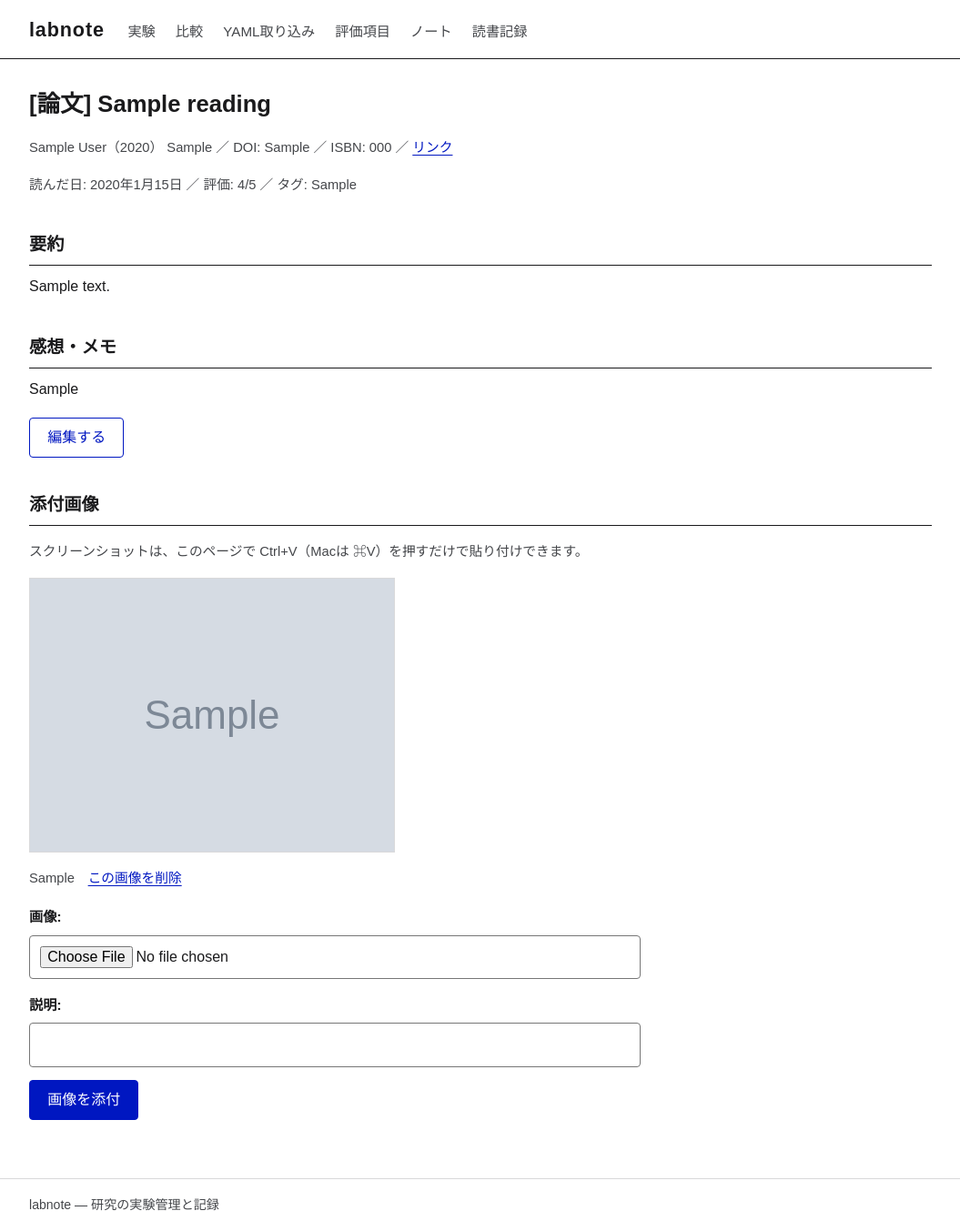
After one commit to riku213/labnote, a Django app: page /readings/1/ in a window 1280 px wide. The commit adds this page. Shown: the whole page at 91% size, without its empty margins (112-1167 px from the left). Run offline with Django 5.2, Linux system fonts and the light colour scheme; tables that the repository leaves empty hold one stand-in row (values such as "Sample post"); grey boxes marked "Sample" are stand-in pictures.

Commit message:
読書記録に画像添付とクリップボード貼り付けを追加（詳細画面新設、一覧サムネイル表示）
Co-authored-by: Muse

```diff
--- a/records/templates/records/base.html
+++ b/records/templates/records/base.html
@@ -98,5 +98,27 @@ footer.site .inner { max-width: 1024px; margin: 0 auto; padding: 1rem; }
 {% block content %}{% endblock %}
 </main>
 <footer class="site"><div class="inner">labnote — 研究の実験管理と記録</div></footer>
+<script>
+// クリップボードの画像を Ctrl+V / ⌘V で貼り付けると、対象フォームに添付して送信する
+document.addEventListener('paste', function (e) {
+  var form = document.querySelector('form.paste-target');
+  if (!form) return;
+  var input = form.querySelector('input[type="file"]');
+  if (!input) return;
+  var items = (e.clipboardData || {}).items || [];
+  for (var i = 0; i < items.length; i++) {
+    if (items[i].type.indexOf('image/') === 0) {
+      var file = items[i].getAsFile();
+      if (!file) continue;
+      var dt = new DataTransfer();
+      dt.items.add(file);
+      input.files = dt.files;
+      e.preventDefault();
+      form.submit();
+      return;
+    }
+  }
+});
+</script>
 </body>
 </html>
--- a/records/templates/records/experiment_detail.html
+++ b/records/templates/records/experiment_detail.html
@@ -36,13 +36,14 @@
 {% if experiment.memo %}<h2>メモ</h2><pre class="body">{{ experiment.memo }}</pre>{% endif %}
 
 <h2>添付画像</h2>
+<p class="meta">スクリーンショットは、このページで Ctrl+V（Macは ⌘V）を押すだけで貼り付けできます。</p>
 {% for a in experiment.attachments.all %}
 <figure>
 <img class="att" src="{{ a.image.url }}" alt="{{ a.caption }}">
 <figcaption>{{ a.caption }}　<a href="{% url 'records:attachment_delete' a.pk %}">この画像を削除</a></figcaption>
 </figure>
 {% empty %}<p>添付画像はまだありません</p>{% endfor %}
-<form method="post" enctype="multipart/form-data">
+<form method="post" enctype="multipart/form-data" class="paste-target">
 {% csrf_token %}{{ attachment_form.as_p }}
 <button class="btn" type="submit">画像を添付</button>
 </form>
--- /dev/null
+++ b/records/templates/records/reading_detail.html
@@ -0,0 +1,26 @@
+{% extends 'records/base.html' %}
+{% block content %}
+<h1>[{{ reading.get_item_type_display }}] {{ reading.title }}</h1>
+<p class="meta">{{ reading.authors }}{% if reading.year %}（{{ reading.year }}）{% endif %} {{ reading.venue }}
+{% if reading.doi %} ／ DOI: {{ reading.doi }}{% endif %}{% if reading.isbn %} ／ ISBN: {{ reading.isbn }}{% endif %}
+{% if reading.url %} ／ <a href="{{ reading.url }}">リンク</a>{% endif %}</p>
+<p class="meta">{% if reading.read_date %}読んだ日: {{ reading.read_date }}{% endif %}
+{% if reading.rating %} ／ 評価: {{ reading.rating }}/5{% endif %}
+{% if reading.tags %} ／ タグ: {{ reading.tags }}{% endif %}</p>
+{% if reading.summary %}<h2>要約</h2><pre class="body">{{ reading.summary }}</pre>{% endif %}
+{% if reading.impression %}<h2>感想・メモ</h2><pre class="body">{{ reading.impression }}</pre>{% endif %}
+<p><a class="btn secondary" href="{% url 'records:reading_edit' reading.pk %}">編集する</a></p>
+
+<h2>添付画像</h2>
+<p class="meta">スクリーンショットは、このページで Ctrl+V（Macは ⌘V）を押すだけで貼り付けできます。</p>
+{% for a in reading.attachments.all %}
+<figure>
+<img class="att" src="{{ a.image.url }}" alt="{{ a.caption }}">
+<figcaption>{{ a.caption }}　<a href="{% url 'records:attachment_delete' a.pk %}">この画像を削除</a></figcaption>
+</figure>
+{% empty %}<p>添付画像はまだありません</p>{% endfor %}
+<form method="post" enctype="multipart/form-data" class="paste-target">
+{% csrf_token %}{{ attachment_form.as_p }}
+<button class="btn" type="submit">画像を添付</button>
+</form>
+{% endblock %}
--- a/records/templates/records/reading_list.html
+++ b/records/templates/records/reading_list.html
@@ -20,15 +20,15 @@
 <p class="meta">{{ readings|length }} 件</p>
 {% for r in readings %}
 <div class="candidate">
-{% if r.cover_url %}<img class="cover" src="{{ r.cover_url }}" alt="表紙">{% endif %}
+{% if r.cover_url %}<img class="cover" src="{{ r.cover_url }}" alt="表紙">{% elif r.attachments.first %}<img class="cover" src="{{ r.attachments.first.image.url }}" alt="添付画像">{% endif %}
 <div class="info">
-<h3 style="margin-top:0;">[{{ r.get_item_type_display }}] {{ r.title }}</h3>
+<h3 style="margin-top:0;">[{{ r.get_item_type_display }}] <a href="{% url 'records:reading_detail' r.pk %}">{{ r.title }}</a></h3>
 <p class="meta">{{ r.authors }}{% if r.year %}（{{ r.year }}）{% endif %} {{ r.venue }}
 {% if r.doi %} ／ DOI: {{ r.doi }}{% endif %}{% if r.isbn %} ／ ISBN: {{ r.isbn }}{% endif %}
 {% if r.read_date %} ／ 読んだ日: {{ r.read_date }}{% endif %}{% if r.rating %} ／ 評価: {{ r.rating }}/5{% endif %}</p>
 {% if r.summary %}<h4>要約</h4><pre class="body">{{ r.summary }}</pre>{% endif %}
 {% if r.impression %}<h4>感想・メモ</h4><pre class="body">{{ r.impression }}</pre>{% endif %}
-<p><a href="{% url 'records:reading_edit' r.pk %}">編集する</a></p>
+<p><a href="{% url 'records:reading_detail' r.pk %}">詳細・画像</a>　<a href="{% url 'records:reading_edit' r.pk %}">編集する</a></p>
 </div>
 </div>
 {% empty %}<p>条件に合う読書記録がありません</p>{% endfor %}
--- a/records/urls.py
+++ b/records/urls.py
@@ -19,6 +19,7 @@ urlpatterns = [
     path('notes/new/', views.note_create, name='note_create'),
     path('readings/', views.reading_list, name='reading_list'),
     path('readings/stats/', views.reading_stats, name='reading_stats'),
+    path('readings/<int:pk>/', views.reading_detail, name='reading_detail'),
     path('readings/<int:pk>/edit/', views.reading_edit, name='reading_edit'),
     path('readings/search/', views.reading_search, name='reading_search'),
     path('readings/new/', views.reading_create, name='reading_create'),
--- a/records/views.py
+++ b/records/views.py
@@ -123,6 +123,8 @@ def attachment_delete(request, pk):
     back_pk = None
     if attachment.experiment_id:
         back, back_pk = "records:experiment_detail", attachment.experiment_id
+    elif attachment.reading_id:
+        back, back_pk = "records:reading_detail", attachment.reading_id
     if request.method == "POST":
         attachment.image.delete(save=False)
         attachment.delete()
@@ -255,6 +257,23 @@ def reading_list(request):
         "sort": sort, "sorts": SORTS})
 
 
+def reading_detail(request, pk):
+    reading = get_object_or_404(
+        Reading.objects.prefetch_related("attachments"), pk=pk)
+    if request.method == "POST":
+        form = AttachmentForm(request.POST, request.FILES)
+        if form.is_valid():
+            att = form.save(commit=False)
+            att.reading = reading
+            att.save()
+            messages.success(request, "画像を添付しました")
+            return redirect("records:reading_detail", pk=pk)
+    else:
+        form = AttachmentForm()
+    return render(request, "records/reading_detail.html",
+                  {"reading": reading, "attachment_form": form})
+
+
 def reading_edit(request, pk):
     reading = get_object_or_404(Reading, pk=pk)
     form = ReadingForm(request.POST or None, instance=reading)
```
Also changed, not shown: records/tests.py (+21 -0 lines).
